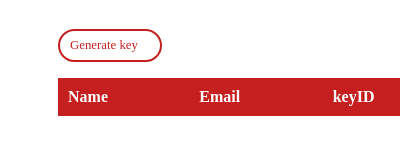
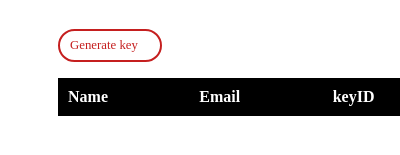
Before and after one commit to chewbaccapush/firefox_email_extension, a browser extension: page popup/popupWindow.html in a window 400 px wide. Shown: the part 65-220 px from the top of the page. Drawn offline with Linux system fonts and the light colour scheme; files whose address does not match are found by name; a web font is replaced by a local one.

Commit message:
some html and css

```diff
--- a/popup/popupWindow.css
+++ b/popup/popupWindow.css
@@ -32,11 +32,10 @@ table {
     border-collapse: collapse;
     width: 100%;
     color: white;
-
 }
 
 thead {
-    background-color: var(--primary-color);
+    background-color:black;
 
 }
 
```
